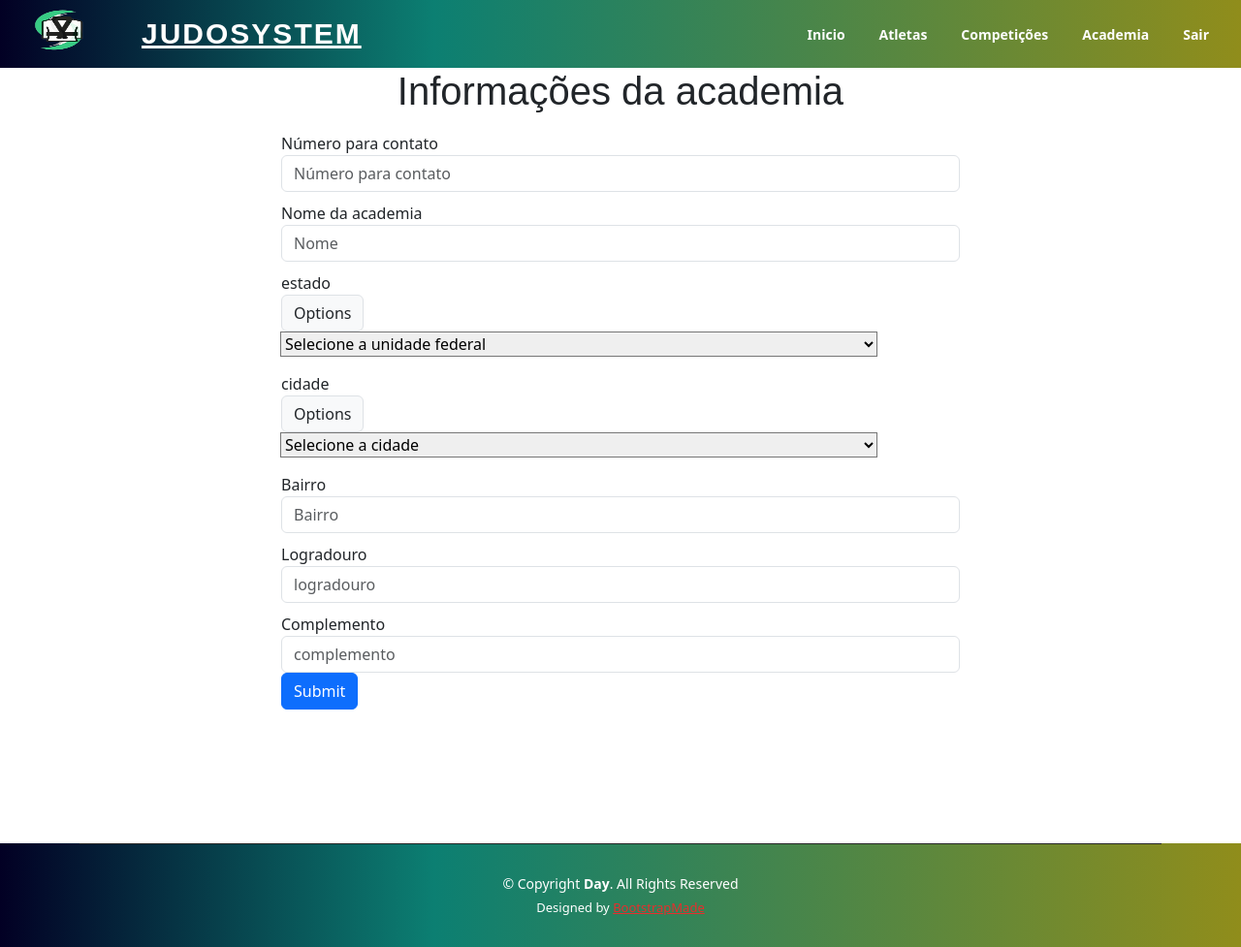
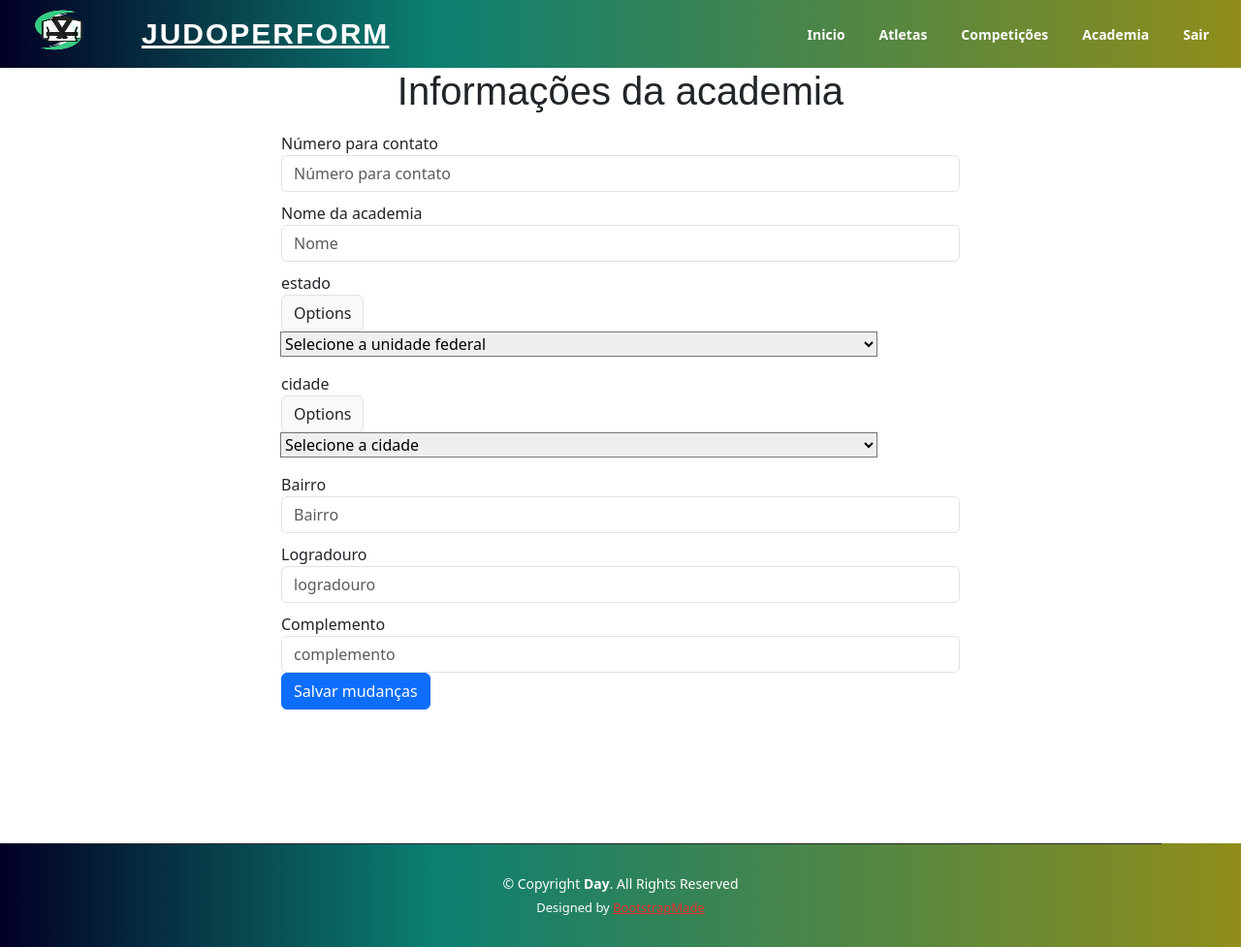
Before and after one commit to Kuroikenshiga/JudoSystem, a PHP site: template JudoSystem/view/updateAcademiaView.php in a window 1280 px wide. Shown: the whole page at 97% size. Run offline with PHP 8.4, Linux system fonts and the light colour scheme; the template is opened without the code that fills it, so the values that code supplies are empty; the visitor is signed in with stand-in values (Sample User, id 1).

Commit message:
Troca do nome do sistema para JudoPerform

```diff
--- a/JudoSystem/view/cadastraInscricaoView.php
+++ b/JudoSystem/view/cadastraInscricaoView.php
@@ -50,7 +50,7 @@
             </select>
 
 
-                <button type="button" class="btn btn-primary" onclick="insert()">Submit</button>
+                <button type="button" class="btn btn-primary" onclick="insert()">Inscrever atleta</button>
         </form>
     </div>
     <?php require_once('./JudoSystem/view/footer.php') ?>
--- a/JudoSystem/view/header.php
+++ b/JudoSystem/view/header.php
@@ -5,7 +5,7 @@
   <img id="logoImg" src="../../JudoSystem/view/img/logo.png" alt="">
     <div class="container d-flex align-items-center justify-content-between">
 
-      <h1 class="logo"><a href="../../index.php?class=main&method=showMain">JudoSystem</a></h1>
+      <h1 class="logo"><a href="../../index.php?class=main&method=showMain">JudoPerform</a></h1>
       <!-- Uncomment below if you prefer to use an image logo -->
       <!-- <a href="index.html" class="logo"><img src="assets/img/logo.png" alt="" class="img-fluid"></a>-->
 
--- a/JudoSystem/view/principal.php
+++ b/JudoSystem/view/principal.php
@@ -51,7 +51,7 @@
   <img id="logoImg" src="../../JudoSystem/view/img/logo.png" alt="">
     <div class="container d-flex align-items-center justify-content-between">
 
-      <h1 class="logo"><a href="index.php?class=main&method=showMain">JudoSystem</a> </h1>
+      <h1 class="logo"><a href="index.php?class=main&method=showMain">JudoPerform</a> </h1>
       <!-- Uncomment below if you prefer to use an image logo -->
       <!-- <a href="index.html" class="logo"><img src="assets/img/logo.png" alt="" class="img-fluid"></a>-->
 
@@ -73,7 +73,7 @@
   <!-- ======= Hero Section ======= -->
   <section id="hero" class="d-flex align-items-center">
     <div class="container position-relative" data-aos="fade-up" data-aos-delay="500">
-      <h1>JudoSystem</h1>
+      <h1>JudoPerform</h1>
       <h2>Uma solução para além do tatame</h2>
       <a href="#Competições" class="btn-get-started scrollto">Descer</a>
     </div>
--- a/JudoSystem/view/updateAcademiaView.php
+++ b/JudoSystem/view/updateAcademiaView.php
@@ -69,7 +69,7 @@
 
                 </div>
 
-                <button type="button" class="btn btn-primary" onclick="update()">Submit</button>
+                <button type="button" class="btn btn-primary" onclick="update()">Salvar mudanças</button>
             </form>
 
     </div>
```
